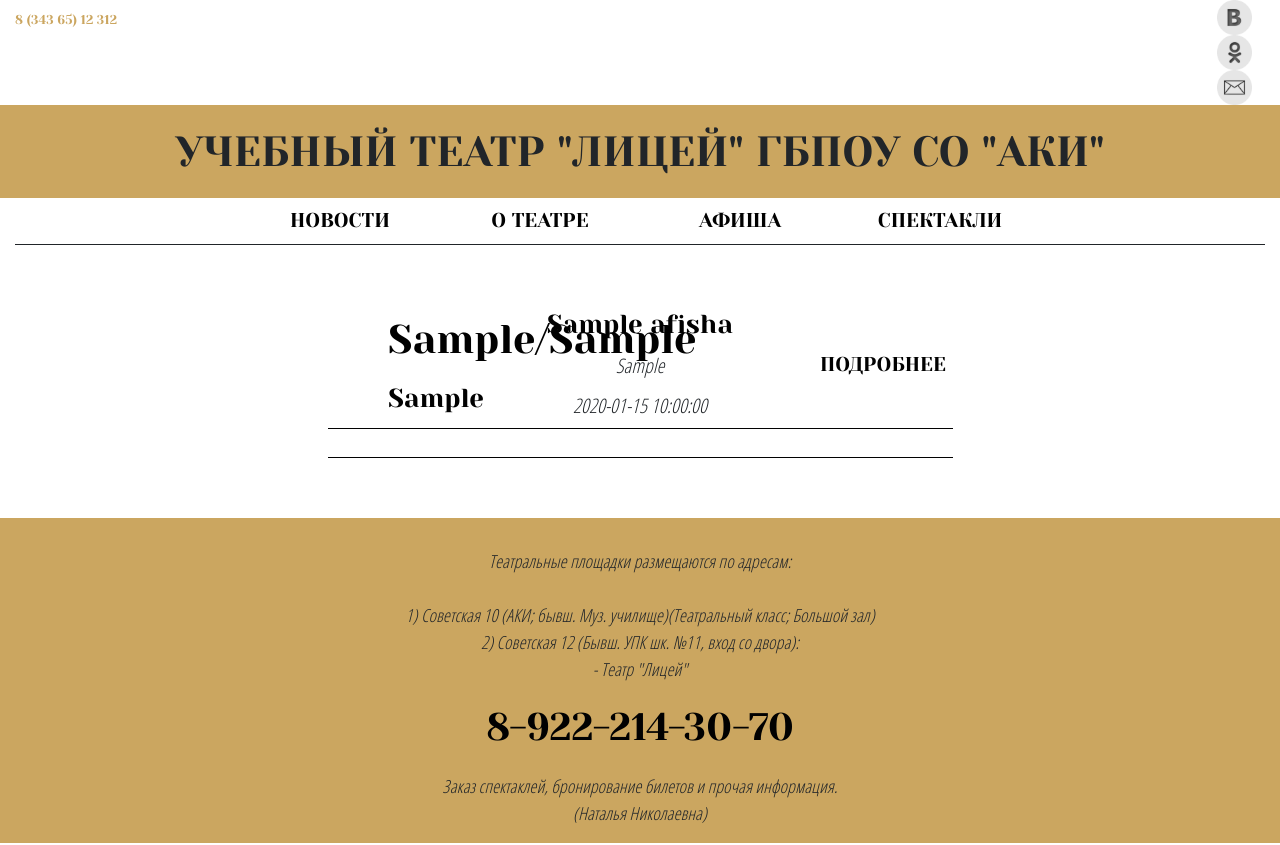
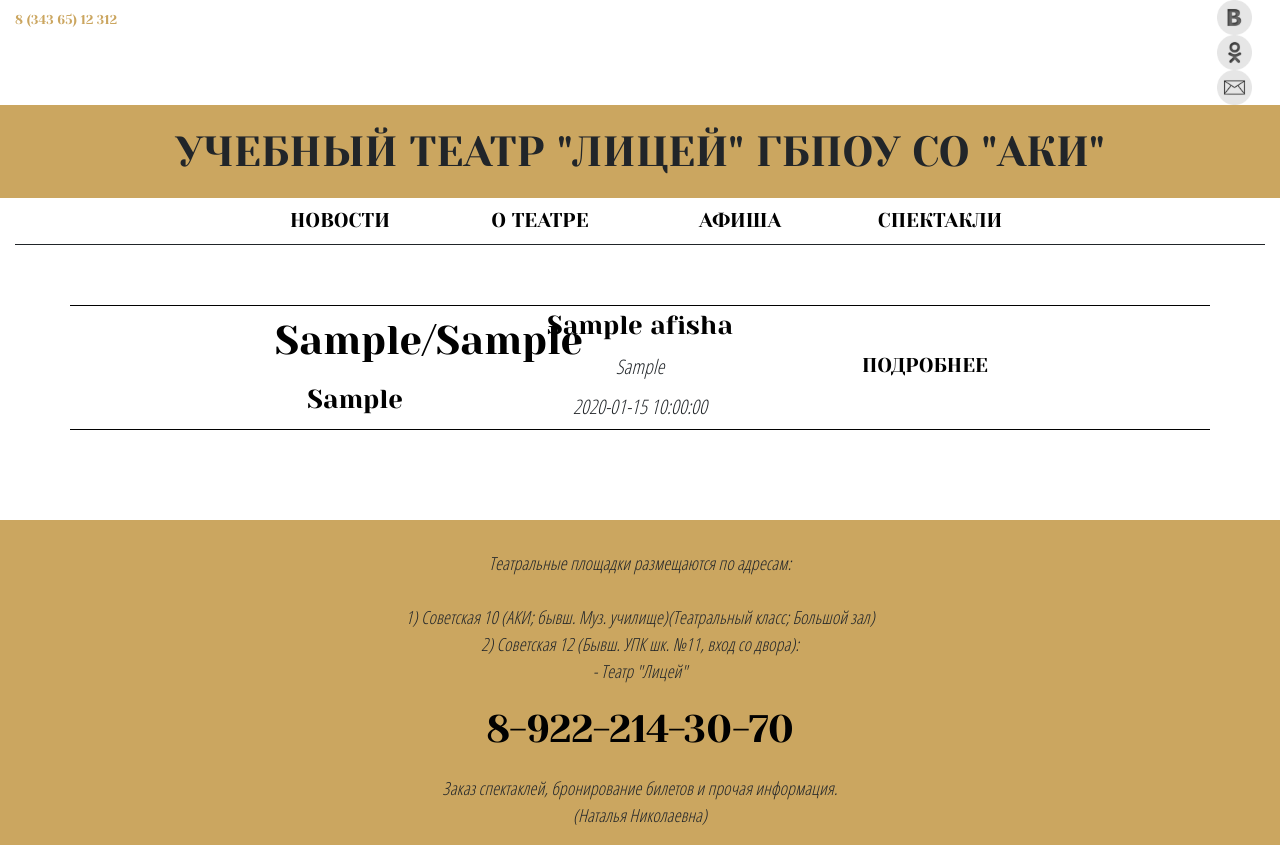
Before and after one commit to biletnam/LyceumTheatre, a PHP site: page /afisha in a window 1280 px wide. Run offline with PHP 8.4, Linux system fonts and the light colour scheme; tables that the repository leaves empty or names only in its code hold one stand-in row (values such as "Sample post"); some libraries are stand-ins or nearby versions.

Commit message:
afishaView new position div

```diff
--- a/views/afisha/index.php
+++ b/views/afisha/index.php
@@ -1,24 +1,26 @@
 <?php include ROOT . '/views/template/header/header.php'; ?>
 
 <div class="spacing"></div>
+<div class="container">
+<?php foreach($afishaList as $afishaItem): ?>
+<div class="row afishaItem">
 
-<?php foreach($afishaList as $afishaItem): ?>
-<div class="row">
-    <div class="ml-auto col-md-1 afishaItemDate text-center">
+    <div class="ml-auto col-md-2 afishaItemDate text-center">
         <h1><?php echo $afishaItem['day'] . '/' . $afishaItem['month'];?></h1><br>
         <h4><?php echo $afishaItem['dweek']; ?></h4>
     </div>
-    <div class="col-md-3 afishaItemInfo text-center">
+    <div class="col-md-4 afishaItemInfo text-center">
         <h4><?php echo $afishaItem['spectacleName']; ?></h4><br>
         <p><?php echo $afishaItem['adress']; ?></p><br>
         <p><?php echo $afishaItem['time']; ?></p>
     </div>
-    <div class="col-md-1 afishaItemButton mr-auto text-center">
+    <div class="col-md-2 afishaItemButton mr-auto text-center">
     <a href="/spectacle/view<?php echo $afishaItem['spectacleId'];?>">ПОДРОБНЕЕ</a>
     </div>
 </div>
-<div class="ml-auto col-md-6 mr-auto spacingBorder"></div>
+<div class="ml-auto col-md-6 mr-auto spacing"></div>
 <?php endforeach; ?>
+</div><!--container-->
 
 <div class="spacing"></div>
 <div class="spacing"></div>
--- a/views/template/css/style.css
+++ b/views/template/css/style.css
@@ -214,6 +214,12 @@ h4 {
     color: rgb(1,1,1);
     font-size: 3vw;
     font-family: 'Yeseva One', cursive;
+
+}
+
+.afishaItem {
+    border-top: 1px  solid rgb(1, 1, 1);
+    border-bottom: 1px solid rgb(1, 1, 1);
 }
 
 .afishaItemInfo p {
```
